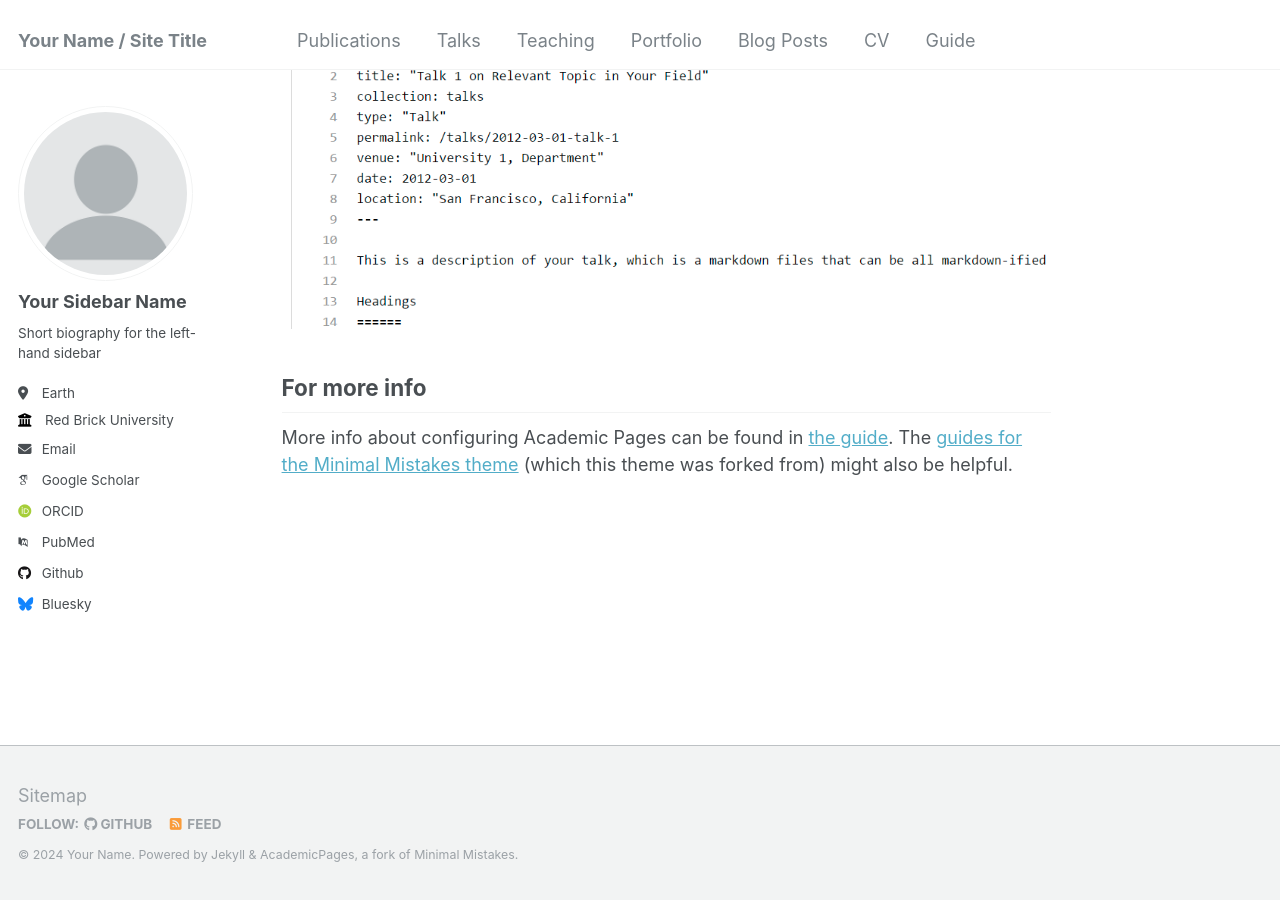
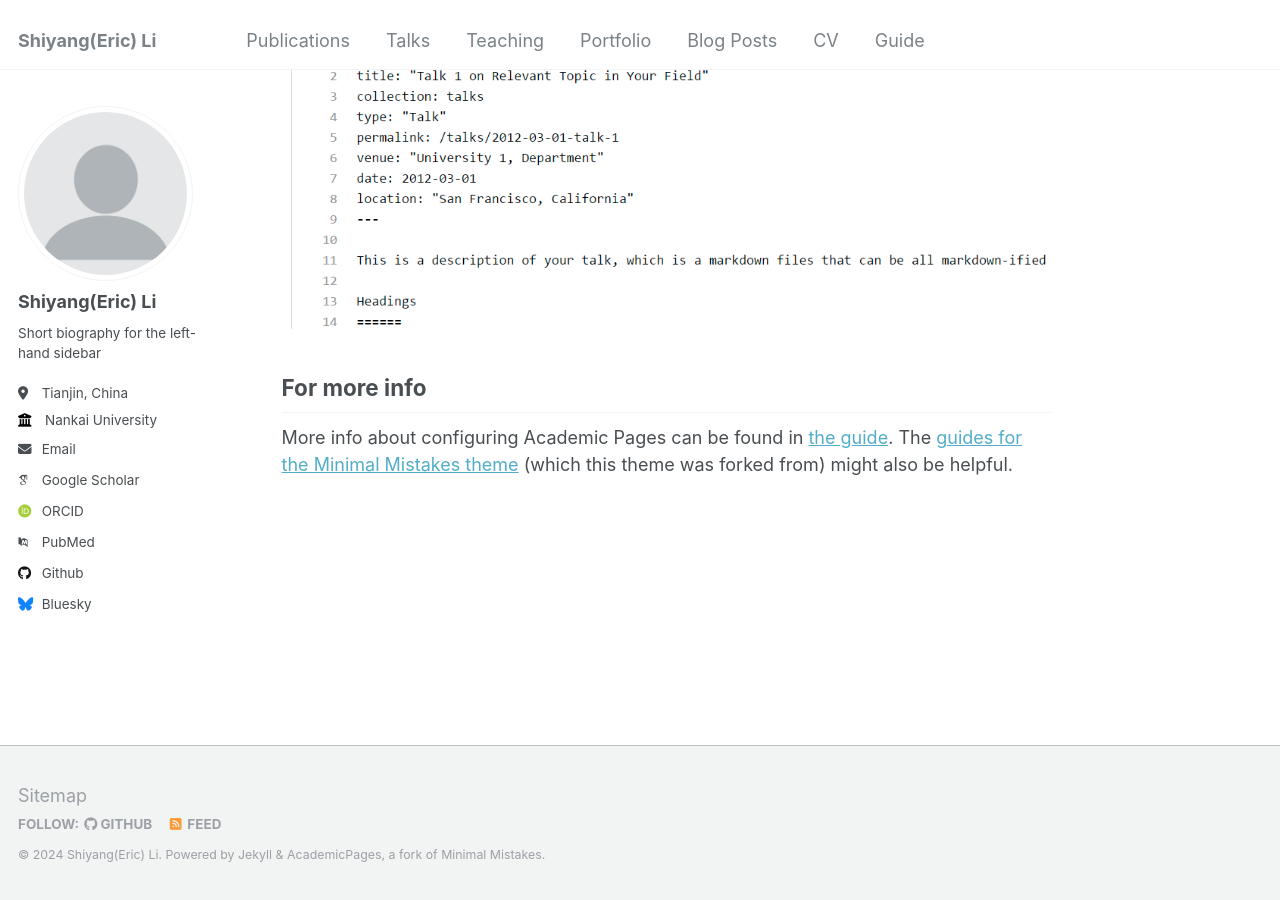
Before and after one commit to NKU-Yang/NKU-yang.github.io, a Jekyll site: the page built from _pages/about.md, in a window 1280 px wide and 900 px high, scrolled down 2660 px. Built offline with Jekyll 4.4.1, drawn with Linux system fonts in a browser that asks for light colours; some web fonts are replaced.

Commit message:
Update _config.yml

```diff
--- a/_config.yml
+++ b/_config.yml
@@ -8,13 +8,13 @@
 
 # Basic Site Settings
 locale                   : "en-US"
-title                    : "Your Name / Site Title"
+title                    : "Shiyang(Eric) Li"
 title_separator          : "-"
-name                     : &name "Your Name"
-description              : &description "personal description"
-url                      : https://academicpages.github.io # the base hostname & protocol for your site e.g. "https://mmistakes.github.io"
+name                     : &name "Shiyang(Eric) Li"
+description              : &description "graduate student at Nankai University, China"
+url                      : https://Shiyang.github.io # the base hostname & protocol for your site e.g. "https://mmistakes.github.io"
 baseurl                  : "" # the subpath of your site, e.g. "/blog"
-repository               : "academicpages/academicpages.github.io"
+repository               : "NKU-Yang/Shiyang.github.io"
 
 # Site Author - The following control what appear as part of the author content on the side bar.
 #               If a field is blank the icon and link will not appear, otherwise it will be shown.
@@ -22,13 +22,13 @@ repository               : "academicpages/academicpages.github.io"
 author:
   # Biographic information
   avatar           : "profile.png"
-  name             : "Your Sidebar Name"
+  name             : "Shiyang(Eric) Li"
   pronouns         : # example: "she/her"
   bio              : "Short biography for the left-hand sidebar"
-  location         : "Earth"
-  employer         : "Red Brick University"
+  location         : "Tianjin, China"
+  employer         : "Nankai University"
   uri              : # URL
-  email            : "none@example.org"
+  email            : "eric-li@mail.nankai.edu.cn"
 
   # Academic websites
   arxiv            : # URL - Update with the correct link to your profile
```
